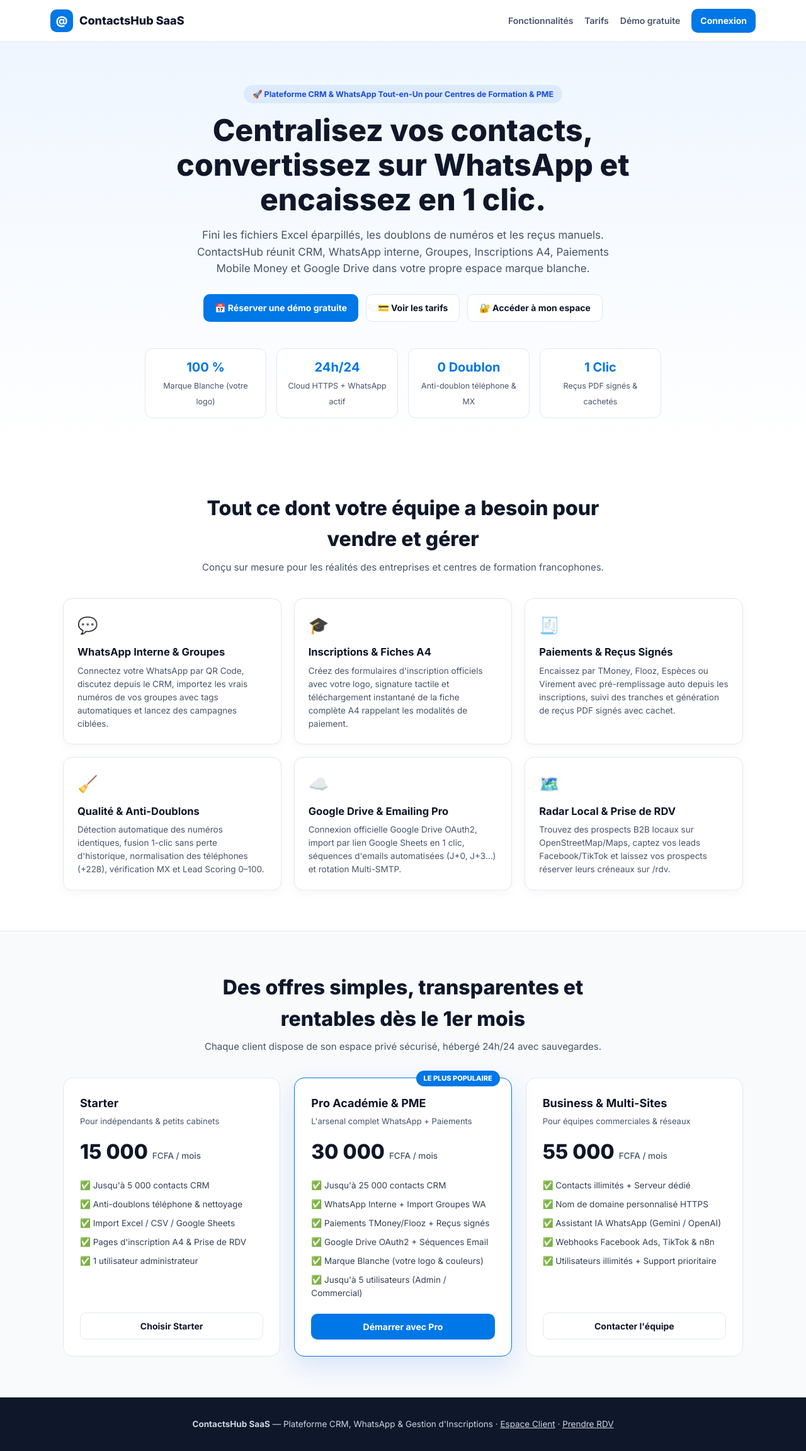
After one commit to msfboy/contacts-hub, a Flask app: page /landing in a window 1280 px wide. The commit adds this page. Shown: the whole page at 63% size. Run offline with Flask 3, Linux system fonts and the light colour scheme; data comes from the database, SQL or seed files in the repository; data that the repository does not hold is empty.

Commit message:
Add SaaS commercial landing page (/landing) and HMAC-signed subscription license system (/license + admin key generator)

```diff
--- a/app.py
+++ b/app.py
@@ -25,6 +25,7 @@ import connectors
 import db
 import enrichment
 import gdrive_client
+import licensing
 import local_radar
 import net_guard
 import parsers
@@ -122,6 +123,8 @@ campaigns.start_sequence_scheduler(interval_seconds=45)
 
 PUBLIC_PREFIXES = (
     "/healthz",
+    "/landing",
+    "/license",
     "/login",
     "/logout",
     "/static/",
@@ -207,6 +210,14 @@ def _enforce_security_and_auth():
     # 0. Disable host filesystem routes in Cloud/SaaS mode
     if SAAS_MODE and path.startswith(("/api/local/", "/api/watchers", "/api/preview/local")):
         return jsonify({"error": "Explorateur disque local désactivé en mode SaaS Cloud."}), 403
+
+    # 0b. Optional SaaS license enforcement for paid client instances (CONTACTSHUB_REQUIRE_LICENSE=1)
+    if licensing.is_license_required() and not any(path.startswith(p) for p in PUBLIC_PREFIXES):
+        lic = licensing.get_current_license_status()
+        if not lic.get("valid"):
+            if path.startswith("/api/"):
+                return jsonify({"error": lic.get("error") or "Licence expirée ou manquante.", "license_required": True}), 402
+            return redirect(url_for("license_page"))
 
     # 1. CSRF protection on state-changing requests (exempt signed webhooks & public forms)
     if request.method in ("POST", "PUT", "DELETE", "PATCH"):
@@ -276,6 +287,60 @@ def _handle_500(_exc):
 @app.route("/healthz", methods=["GET"])
 def healthz():
     return jsonify({"status": "ok", "mode": "saas" if SAAS_MODE else "local"})
+
+
+@app.route("/landing", methods=["GET"])
+def public_landing_page():
+    ws = db.get_workspace(1)
+    return render_template("landing.html", workspace=ws)
+
+
+@app.route("/license", methods=["GET", "POST"])
+def license_page():
+    error = None
+    success = False
+    if request.method == "POST":
+        key = (request.form.get("license_key") or "").strip()
+        res = licensing.save_license_key(key)
+        if res.get("ok"):
+            success = True
+            _log_audit("license_activate", f"Licence activée ({res['status'].get('client', '')})")
+        else:
+            error = res.get("error") or "Clé invalide."
+    status = licensing.get_current_license_status()
+    return render_template("license.html", status=status, error=error, success=success)
+
+
+@app.route("/api/admin/license", methods=["GET"])
+def api_admin_license_status():
+    return jsonify(licensing.get_current_license_status())
+
+
+@app.route("/api/admin/license/generate", methods=["POST"])
+def api_admin_license_generate():
+    data = request.get_json(silent=True) or {}
+    try:
+        res = licensing.generate_license_key(
+            client_name=data.get("client_name") or "Nouveau Client",
+            plan=data.get("plan") or "pro",
+            days=int(data.get("days") or 30),
+            expires_on=data.get("expires_on") or None,
+            max_contacts=int(data.get("max_contacts") or 25000),
+        )
+        _log_audit("license_generate", f"Clé générée pour {res['payload']['client']} ({res['payload']['plan']}, exp {res['payload']['exp']})")
+        return jsonify(res)
+    except Exception as exc:
+        return jsonify({"error": str(exc)}), 400
+
+
+@app.route("/api/admin/license/activate", methods=["POST"])
+def api_admin_license_activate():
+    data = request.get_json(silent=True) or {}
+    res = licensing.save_license_key(data.get("license_key") or "")
+    if not res.get("ok"):
+        return jsonify({"error": res.get("error")}), 400
+    _log_audit("license_activate", f"Licence activée ({res['status'].get('client', '')})")
+    return jsonify(res)
 
 
 @app.route("/login", methods=["GET", "POST"])
--- /dev/null
+++ b/templates/landing.html
@@ -0,0 +1,259 @@
+<!DOCTYPE html>
+<html lang="fr">
+<head>
+  <meta charset="UTF-8" />
+  <meta name="viewport" content="width=device-width, initial-scale=1.0" />
+  <title>{{ workspace.name or 'ContactsHub' }} — CRM, WhatsApp, Inscriptions &amp; Paiements Tout-en-Un</title>
+  <link rel="preconnect" href="https://fonts.googleapis.com" />
+  <link rel="preconnect" href="https://fonts.gstatic.com" crossorigin />
+  <link href="https://fonts.googleapis.com/css2?family=Inter:wght@400;500;600;700;800&display=swap" rel="stylesheet" />
+  <style>
+    :root {
+      --primary: {{ workspace.primary_color or '#2563eb' }};
+      --dark: #0f172a;
+      --muted: #475569;
+      --border: #e2e8f0;
+      --soft: #f8fafc;
+    }
+    * { box-sizing: border-box; margin: 0; padding: 0; }
+    body { font-family: 'Inter', system-ui, sans-serif; color: var(--dark); background: #fff; line-height: 1.55; }
+    a { text-decoration: none; color: inherit; }
+    .container { max-width: 1120px; margin: 0 auto; padding: 0 20px; }
+
+    /* Nav */
+    .nav {
+      position: sticky; top: 0; z-index: 40;
+      background: rgba(255, 255, 255, 0.92); backdrop-filter: blur(10px);
+      border-bottom: 1px solid var(--border);
+    }
+    .nav-inner { display: flex; justify-content: space-between; align-items: center; padding: 14px 0; gap: 12px; }
+    .brand { display: flex; align-items: center; gap: 10px; font-weight: 800; font-size: 18px; }
+    .brand-icon {
+      width: 36px; height: 36px; border-radius: 10px; background: var(--primary); color: #fff;
+      display: grid; place-items: center; font-weight: 800; overflow: hidden;
+    }
+    .brand-icon img { width: 100%; height: 100%; object-fit: cover; }
+    .nav-links { display: flex; gap: 18px; align-items: center; font-size: 14px; font-weight: 600; color: var(--muted); }
+    .nav-links a:hover { color: var(--primary); }
+    .btn {
+      display: inline-flex; align-items: center; justify-content: center; gap: 6px;
+      padding: 10px 18px; border-radius: 10px; font-weight: 700; font-size: 14px; cursor: pointer; border: 0;
+    }
+    .btn-primary { background: var(--primary); color: #fff; }
+    .btn-primary:hover { opacity: 0.92; }
+    .btn-outline { background: #fff; color: var(--dark); border: 1.5px solid var(--border); }
+    .btn-wa { background: #16a34a; color: #fff; }
+
+    /* Hero */
+    .hero {
+      background: linear-gradient(180deg, #eff6ff 0%, #ffffff 100%);
+      padding: 68px 0 54px; text-align: center;
+    }
+    .pill {
+      display: inline-block; background: #dbeafe; color: #1d4ed8; font-weight: 700; font-size: 12.5px;
+      padding: 5px 14px; border-radius: 999px; margin-bottom: 16px;
+    }
+    .hero h1 { font-size: clamp(28px, 4.4vw, 48px); line-height: 1.14; font-weight: 800; max-width: 820px; margin: 0 auto 16px; }
+    .hero p { font-size: 17px; color: var(--muted); max-width: 660px; margin: 0 auto 28px; }
+    .hero-cta { display: flex; gap: 12px; justify-content: center; flex-wrap: wrap; }
+    .hero-stats {
+      margin-top: 42px; display: grid; grid-template-columns: repeat(4, 1fr); gap: 16px;
+      max-width: 820px; margin-left: auto; margin-right: auto;
+    }
+    .hstat { background: #fff; border: 1px solid var(--border); border-radius: 12px; padding: 14px; }
+    .hstat strong { display: block; font-size: 20px; color: var(--primary); }
+    .hstat span { font-size: 12.5px; color: var(--muted); }
+
+    /* Sections */
+    .section { padding: 64px 0; }
+    .section-soft { background: var(--soft); border-top: 1px solid var(--border); border-bottom: 1px solid var(--border); }
+    .sec-head { text-align: center; max-width: 680px; margin: 0 auto 38px; }
+    .sec-head h2 { font-size: clamp(22px, 3vw, 32px); font-weight: 800; margin-bottom: 8px; }
+    .sec-head p { color: var(--muted); font-size: 15px; }
+
+    .feat-grid { display: grid; grid-template-columns: repeat(3, 1fr); gap: 20px; }
+    .fcard {
+      background: #fff; border: 1px solid var(--border); border-radius: 14px; padding: 22px;
+      box-shadow: 0 4px 16px rgba(15, 23, 42, 0.04);
+    }
+    .fcard-ico { font-size: 26px; margin-bottom: 10px; }
+    .fcard h3 { font-size: 16.5px; margin-bottom: 6px; }
+    .fcard p { font-size: 13.5px; color: var(--muted); }
+
+    /* Pricing */
+    .price-grid { display: grid; grid-template-columns: repeat(3, 1fr); gap: 22px; align-items: stretch; }
+    .pcard {
+      background: #fff; border: 1.5px solid var(--border); border-radius: 16px; padding: 26px;
+      display: flex; flex-direction: column; justify-content: space-between;
+    }
+    .pcard.pop { border-color: var(--primary); box-shadow: 0 16px 40px rgba(37, 99, 235, 0.14); position: relative; }
+    .pop-tag {
+      position: absolute; top: -12px; right: 18px; background: var(--primary); color: #fff;
+      font-size: 11px; font-weight: 800; padding: 4px 12px; border-radius: 999px; text-transform: uppercase;
+    }
+    .pcard h3 { font-size: 18px; margin-bottom: 4px; }
+    .price { font-size: 32px; font-weight: 800; margin: 14px 0 4px; color: var(--dark); }
+    .price span { font-size: 13.5px; font-weight: 500; color: var(--muted); }
+    .plist { list-style: none; margin: 18px 0 22px; display: flex; flex-direction: column; gap: 9px; font-size: 13.5px; color: #334155; }
+
+    /* Footer */
+    footer { background: var(--dark); color: #cbd5e1; padding: 32px 0; text-align: center; font-size: 13.5px; }
+
+    @media (max-width: 860px) {
+      .feat-grid, .price-grid { grid-template-columns: 1fr; }
+      .hero-stats { grid-template-columns: 1fr 1fr; }
+      .nav-links a.hide-sm { display: none; }
+    }
+  </style>
+</head>
+<body>
+  <header class="nav">
+    <div class="container nav-inner">
+      <div class="brand">
+        <div class="brand-icon">
+          {% if workspace.logo_url %}
+            <img src="{{ workspace.logo_url }}" alt="Logo" />
+          {% else %}
+            @
+          {% endif %}
+        </div>
+        <span>ContactsHub SaaS</span>
+      </div>
+      <div class="nav-links">
+        <a href="#features" class="hide-sm">Fonctionnalités</a>
+        <a href="#pricing" class="hide-sm">Tarifs</a>
+        <a href="/rdv" class="hide-sm">Démo gratuite</a>
+        <a href="/login" class="btn btn-primary" style="padding:8px 14px;">Connexion</a>
+      </div>
+    </div>
+  </header>
+
+  <section class="hero">
+    <div class="container">
+      <div class="pill">🚀 Plateforme CRM &amp; WhatsApp Tout-en-Un pour Centres de Formation &amp; PME</div>
+      <h1>Centralisez vos contacts, convertissez sur WhatsApp et encaissez en 1 clic.</h1>
+      <p>
+        Fini les fichiers Excel éparpillés, les doublons de numéros et les reçus manuels. ContactsHub réunit CRM, WhatsApp interne, Groupes, Inscriptions A4, Paiements Mobile Money et Google Drive dans votre propre espace marque blanche.
+      </p>
+      <div class="hero-cta">
+        <a href="/rdv" class="btn btn-primary">📅 Réserver une démo gratuite</a>
+        <a href="#pricing" class="btn btn-outline">💳 Voir les tarifs</a>
+        <a href="/login" class="btn btn-outline">🔐 Accéder à mon espace</a>
+      </div>
+      <div class="hero-stats">
+        <div class="hstat"><strong>100 %</strong><span>Marque Blanche (votre logo)</span></div>
+        <div class="hstat"><strong>24h/24</strong><span>Cloud HTTPS + WhatsApp actif</span></div>
+        <div class="hstat"><strong>0 Doublon</strong><span>Anti-doublon téléphone &amp; MX</span></div>
+        <div class="hstat"><strong>1 Clic</strong><span>Reçus PDF signés &amp; cachetés</span></div>
+      </div>
+    </div>
+  </section>
+
+  <section class="section" id="features">
+    <div class="container">
+      <div class="sec-head">
+        <h2>Tout ce dont votre équipe a besoin pour vendre et gérer</h2>
+        <p>Conçu sur mesure pour les réalités des entreprises et centres de formation francophones.</p>
+      </div>
+      <div class="feat-grid">
+        <div class="fcard">
+          <div class="fcard-ico">💬</div>
+          <h3>WhatsApp Interne &amp; Groupes</h3>
+          <p>Connectez votre WhatsApp par QR Code, discutez depuis le CRM, importez les vrais numéros de vos groupes avec tags automatiques et lancez des campagnes ciblées.</p>
+        </div>
+        <div class="fcard">
+          <div class="fcard-ico">🎓</div>
+          <h3>Inscriptions &amp; Fiches A4</h3>
+          <p>Créez des formulaires d'inscription officiels avec votre logo, signature tactile et téléchargement instantané de la fiche complète A4 rappelant les modalités de paiement.</p>
+        </div>
+        <div class="fcard">
+          <div class="fcard-ico">🧾</div>
+          <h3>Paiements &amp; Reçus Signés</h3>
+          <p>Encaissez par TMoney, Flooz, Espèces ou Virement avec pré-remplissage auto depuis les inscriptions, suivi des tranches et génération de reçus PDF signés avec cachet.</p>
+        </div>
+        <div class="fcard">
+          <div class="fcard-ico">🧹</div>
+          <h3>Qualité &amp; Anti-Doublons</h3>
+          <p>Détection automatique des numéros identiques, fusion 1-clic sans perte d'historique, normalisation des téléphones (+228), vérification MX et Lead Scoring 0–100.</p>
+        </div>
+        <div class="fcard">
+          <div class="fcard-ico">☁️</div>
+          <h3>Google Drive &amp; Emailing Pro</h3>
+          <p>Connexion officielle Google Drive OAuth2, import par lien Google Sheets en 1 clic, séquences d'emails automatisées (J+0, J+3…) et rotation Multi-SMTP.</p>
+        </div>
+        <div class="fcard">
+          <div class="fcard-ico">🗺️</div>
+          <h3>Radar Local &amp; Prise de RDV</h3>
+          <p>Trouvez des prospects B2B locaux sur OpenStreetMap/Maps, captez vos leads Facebook/TikTok et laissez vos prospects réserver leurs créneaux sur /rdv.</p>
+        </div>
+      </div>
+    </div>
+  </section>
+
+  <section class="section section-soft" id="pricing">
+    <div class="container">
+      <div class="sec-head">
+        <h2>Des offres simples, transparentes et rentables dès le 1er mois</h2>
+        <p>Chaque client dispose de son espace privé sécurisé, hébergé 24h/24 avec sauvegardes.</p>
+      </div>
+      <div class="price-grid">
+        <div class="pcard">
+          <div>
+            <h3>Starter</h3>
+            <p style="font-size:13px;color:var(--muted);">Pour indépendants &amp; petits cabinets</p>
+            <div class="price">15 000 <span>FCFA / mois</span></div>
+            <ul class="plist">
+              <li>✅ Jusqu'à 5 000 contacts CRM</li>
+              <li>✅ Anti-doublons téléphone &amp; nettoyage</li>
+              <li>✅ Import Excel / CSV / Google Sheets</li>
+              <li>✅ Pages d'inscription A4 &amp; Prise de RDV</li>
+              <li>✅ 1 utilisateur administrateur</li>
+            </ul>
+          </div>
+          <a href="/rdv" class="btn btn-outline" style="width:100%;">Choisir Starter</a>
+        </div>
+
+        <div class="pcard pop">
+          <div class="pop-tag">Le plus populaire</div>
+          <div>
+            <h3>Pro Académie &amp; PME</h3>
+            <p style="font-size:13px;color:var(--muted);">L'arsenal complet WhatsApp + Paiements</p>
+            <div class="price">30 000 <span>FCFA / mois</span></div>
+            <ul class="plist">
+              <li>✅ Jusqu'à 25 000 contacts CRM</li>
+              <li>✅ WhatsApp Interne + Import Groupes WA</li>
+              <li>✅ Paiements TMoney/Flooz + Reçus signés</li>
+              <li>✅ Google Drive OAuth2 + Séquences Email</li>
+              <li>✅ Marque Blanche (votre logo &amp; couleurs)</li>
+              <li>✅ Jusqu'à 5 utilisateurs (Admin / Commercial)</li>
+            </ul>
+          </div>
+          <a href="/rdv" class="btn btn-primary" style="width:100%;">Démarrer avec Pro</a>
+        </div>
+
+        <div class="pcard">
+          <div>
+            <h3>Business &amp; Multi-Sites</h3>
+            <p style="font-size:13px;color:var(--muted);">Pour équipes commerciales &amp; réseaux</p>
+            <div class="price">55 000 <span>FCFA / mois</span></div>
+            <ul class="plist">
+              <li>✅ Contacts illimités + Serveur dédié</li>
+              <li>✅ Nom de domaine personnalisé HTTPS</li>
+              <li>✅ Assistant IA WhatsApp (Gemini / OpenAI)</li>
+              <li>✅ Webhooks Facebook Ads, TikTok &amp; n8n</li>
+              <li>✅ Utilisateurs illimités + Support prioritaire</li>
+            </ul>
+          </div>
+          <a href="/rdv" class="btn btn-outline" style="width:100%;">Contacter l'équipe</a>
+        </div>
+      </div>
+    </div>
+  </section>
+
+  <footer>
+    <div class="container">
+      <strong>ContactsHub SaaS</strong> — Plateforme CRM, WhatsApp &amp; Gestion d'Inscriptions · <a href="/login" style="text-decoration:underline;">Espace Client</a> · <a href="/rdv" style="text-decoration:underline;">Prendre RDV</a>
+    </div>
+  </footer>
+</body>
+</html>
```
Also changed, not shown: licensing.py (added, +173 -0 lines), templates/index.html (+33 -0 lines), templates/license.html (added, +104 -0 lines), tests/test_contactshub.py (+25 -0 lines), static/app.js, 1 other file.
